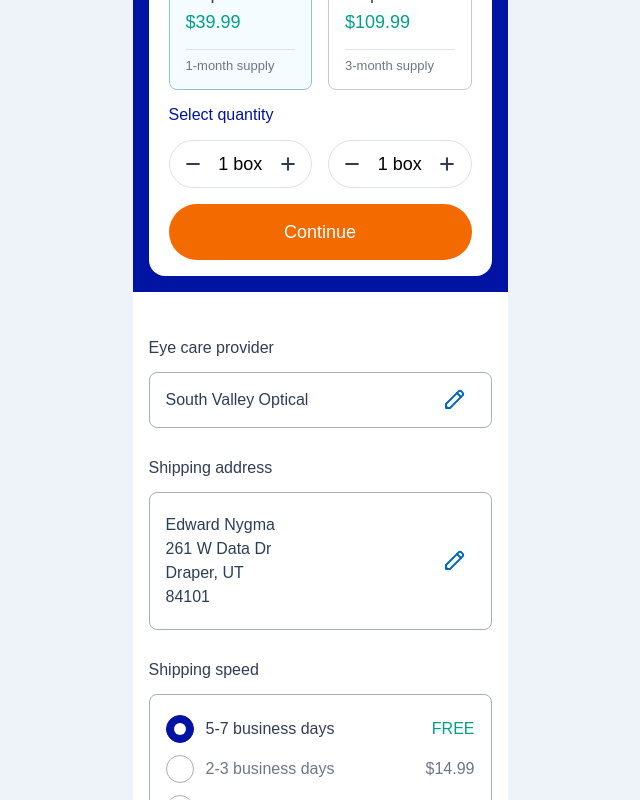
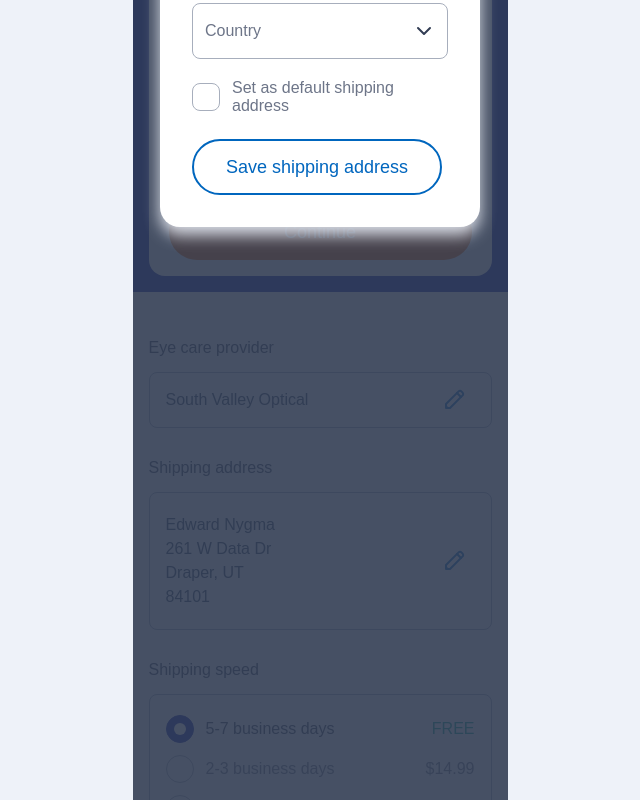
Before and after one commit to rayelder/iris-components, a Next.js app: page /express-checkout in a window 1280 px wide. Both pictures are taken after a click on the button 774 px from the left and 845 px from the top of the page. Shown: the part 445-1245 px from the top of the page, without its empty margins (320-960 px from the left). Built offline with nearby package versions, Linux system fonts and the light colour scheme; a web font is replaced by a local one.

Commit message:
Implement Overlay component

```diff
--- a/app/express-checkout/page.module.css
+++ b/app/express-checkout/page.module.css
@@ -3,6 +3,7 @@
 }
 
 .desktop {
+  position: relative;
   background-color: var(--iris-color-indigo-700);
 }
 
@@ -40,3 +41,16 @@
   margin: 0 auto;
   background-color: var(--iris-color-white);
 }
+
+.form {
+  position: absolute;
+  top: 0;
+  left: 0;
+  right: 0;
+  /* width: 100%; */
+  /* height: 100%; */
+  /* display: flex; */
+  /* justify-content: center; */
+  /* align-items: center; */
+  z-index: 1000;
+}
--- a/app/express-checkout/page.tsx
+++ b/app/express-checkout/page.tsx
@@ -13,8 +13,11 @@ import DiscountCode from "@/components/DiscountCode";
 import InfoDisplay from "@/components/InfoDisplay";
 import InfoDisplayAddress from "@/components/InfoDisplayAddress";
 import ShippingSpeed from "@/components/ShippingSpeed";
+import Overlay from "@/components/Overlay";
+import ShippingAddressForm from "@/components/forms/shippingAddressForm";
 
 export default function ExpressCheckout() {
+  const [showOverlay, setShowOverlay] = useState(false);
   const [orderTotal, setOrderTotal] = useState(0);
 
   const [boxCountA, setBoxCountA] = useState(1);
@@ -26,6 +29,12 @@ export default function ExpressCheckout() {
   return (
     <div className={style.mobile}>
       <div className={style.desktop}>
+        {showOverlay && (
+          <div className={style.form}>
+            <ShippingAddressForm />
+          </div>
+        )}
+        {showOverlay && <Overlay onClick={() => setShowOverlay(false)} />}
         <Masthead />
         <div className={style.padded}>
           <h1>Express checkout</h1>
@@ -41,10 +50,16 @@ export default function ExpressCheckout() {
           />
         </div>
         <div className={style.paddedWhite}>
-          <InfoDisplay heading="Eye care provider">
+          <InfoDisplay
+            heading="Eye care provider"
+            onEditClick={() => setShowOverlay(true)}
+          >
             South Valley Optical
           </InfoDisplay>
-          <InfoDisplayAddress heading="Shipping address">
+          <InfoDisplayAddress
+            heading="Shipping address"
+            onEditClick={() => setShowOverlay(true)}
+          >
             <p>
               Edward Nygma
               <br />
@@ -58,7 +73,10 @@ export default function ExpressCheckout() {
           <ShippingSpeed heading="Shipping speed">
             <p>Standard</p>
           </ShippingSpeed>
-          <InfoDisplayAddress heading="Payment method">
+          <InfoDisplayAddress
+            heading="Payment method"
+            onEditClick={() => setShowOverlay(true)}
+          >
             <div>
               <p>Visa</p>
               <p>•••• •••• •••• 1118</p>
@@ -70,6 +88,7 @@ export default function ExpressCheckout() {
             label={`Pay $${orderTotal.toFixed(2)}`}
             isPrimary
             isFullWidth
+            isDisabled={boxCount === 0}
           />
         </div>
       </div>
--- a/components/EditButton/index.tsx
+++ b/components/EditButton/index.tsx
@@ -1,6 +1,6 @@
 import styles from "./EditButton.module.css";
 
-export default function EditButton({ onClick }: { onClick: () => void }) {
+export default function EditButton({ onClick }: { onClick?: () => void }) {
   return (
     <button
       className={styles.base}
--- a/components/InfoDisplay/index.tsx
+++ b/components/InfoDisplay/index.tsx
@@ -4,20 +4,18 @@ import styles from "./InfoDisplay.module.css";
 export default function InfoDisplay({
   heading,
   children,
+  onEditClick,
 }: {
   heading: string;
   children: React.ReactNode;
+  onEditClick?: () => void;
 }) {
   return (
     <div className={styles.base}>
       <h2 className={styles.heading}>{heading}</h2>
       <div className={styles.input}>
         {children}
-        <EditButton
-          onClick={() => {
-            alert("Functionality not implemented.");
-          }}
-        />
+        <EditButton onClick={onEditClick} />
       </div>
     </div>
   );
--- a/components/InfoDisplayAddress/index.tsx
+++ b/components/InfoDisplayAddress/index.tsx
@@ -4,20 +4,18 @@ import styles from "./InfoDisplay.module.css";
 export default function InfoDisplay({
   heading,
   children,
+  onEditClick,
 }: {
   heading: string;
   children: React.ReactNode;
+  onEditClick?: () => void;
 }) {
   return (
     <div className={styles.base}>
       <h2 className={styles.heading}>{heading}</h2>
       <div className={styles.input}>
         {children}
-        <EditButton
-          onClick={() => {
-            alert("Functionality not implemented.");
-          }}
-        />
+        <EditButton onClick={onEditClick} />
       </div>
     </div>
   );
--- /dev/null
+++ b/components/Overlay/Overlay.module.css
@@ -0,0 +1,9 @@
+.base {
+  position: absolute;
+  inset: 0; /* top: 0; right: 0; bottom: 0; left: 0 */
+  width: 100%;
+  height: 100%;
+  z-index: 99;
+  background-color: var(--iris-color-neutral-800);
+  opacity: 0.9;
+}
--- /dev/null
+++ b/components/Overlay/index.tsx
@@ -0,0 +1,5 @@
+import styles from "./Overlay.module.css";
+
+export default function Overlay({ onClick }: { onClick?: () => void }) {
+  return <div className={styles.base} onClick={onClick}></div>;
+}
```
Also changed, not shown: components/InfoDisplayCreditCard/index.tsx (+3 -5 lines).
